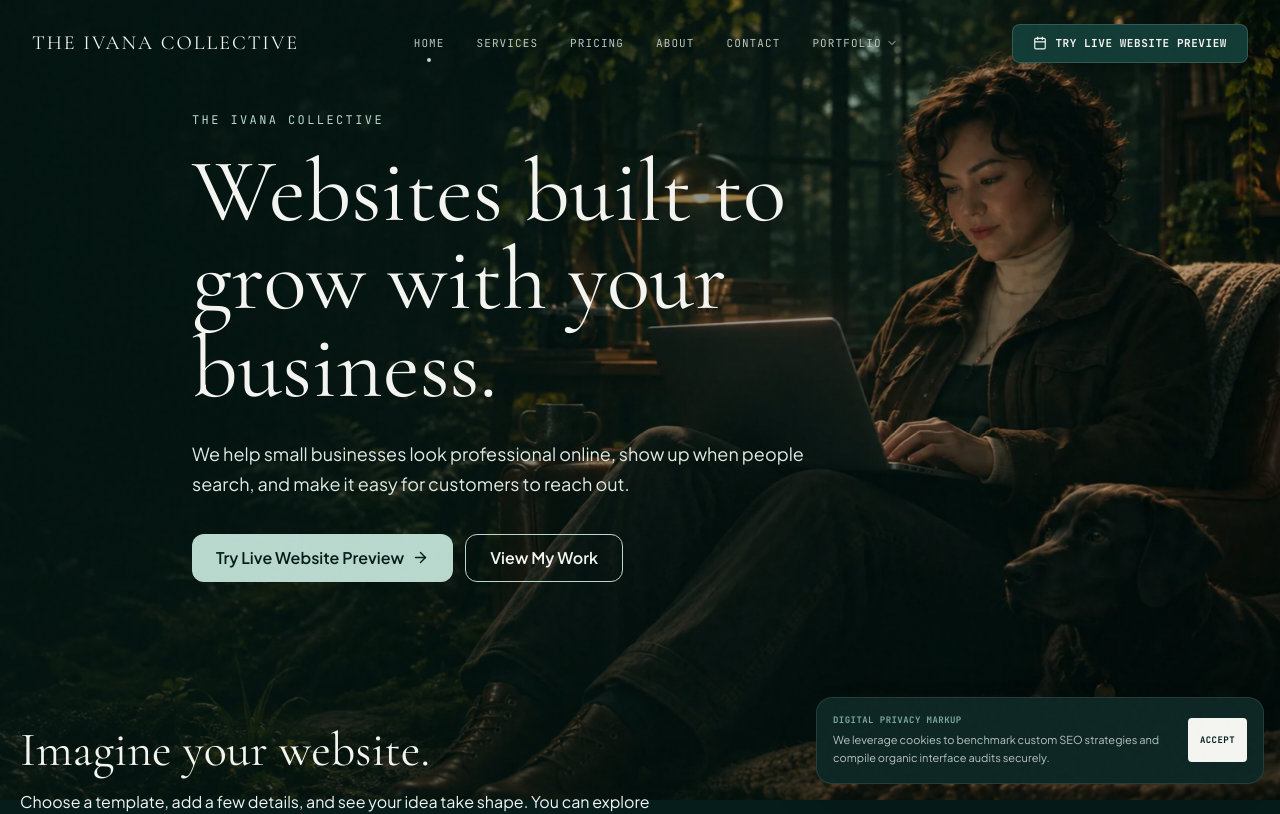
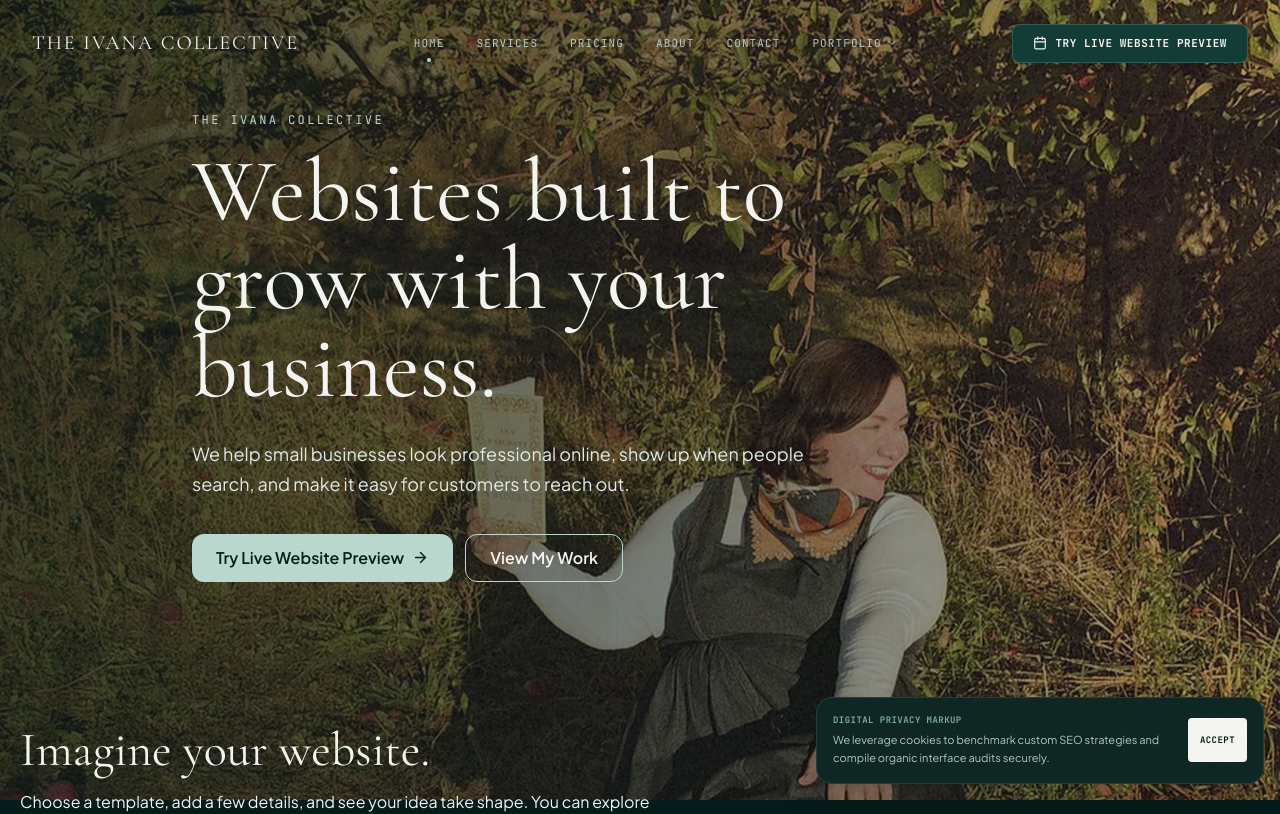
Before and after one commit to ivapbj/The-Ivana-Collective-Website, a React (Vite) app: page / in a window 1280 px wide. Shown: the top 814 px of the page. Built offline with nearby package versions, Linux system fonts and the light colour scheme.

Commit message:
Apply approved homepage photo and live templates while retaining latest production updates

```diff
--- a/src/components/PageBackground.tsx
+++ b/src/components/PageBackground.tsx
@@ -13,11 +13,12 @@ type PageBackgroundConfig = {
 
 const backgrounds: Record<string, PageBackgroundConfig> = {
   home: {
-    src: "/images/home-cinematic.webp",
-    position: "70% center",
-    mobilePosition: "70% center",
-    overlay: "linear-gradient(90deg, rgba(4, 22, 18, .78) 0%, rgba(4, 22, 18, .48) 48%, rgba(4, 22, 18, .18) 100%)",
-    title: "Founder working in a forest-inspired creative studio",
+    src: "/images/about-founder-orchard.webp",
+    srcSet: "/images/about-founder-orchard.webp 864w, /images/about-founder-orchard-2x.webp 1728w",
+    position: "50% 34%",
+    mobilePosition: "52% 42%",
+    overlay: "linear-gradient(90deg, rgba(4, 22, 18, .76) 0%, rgba(4, 22, 18, .54) 48%, rgba(4, 22, 18, .30) 100%)",
+    title: "Ivana in an orchard beneath the apple trees",
   },
   services: {
     src: "/images/services-cinematic.webp",
```
